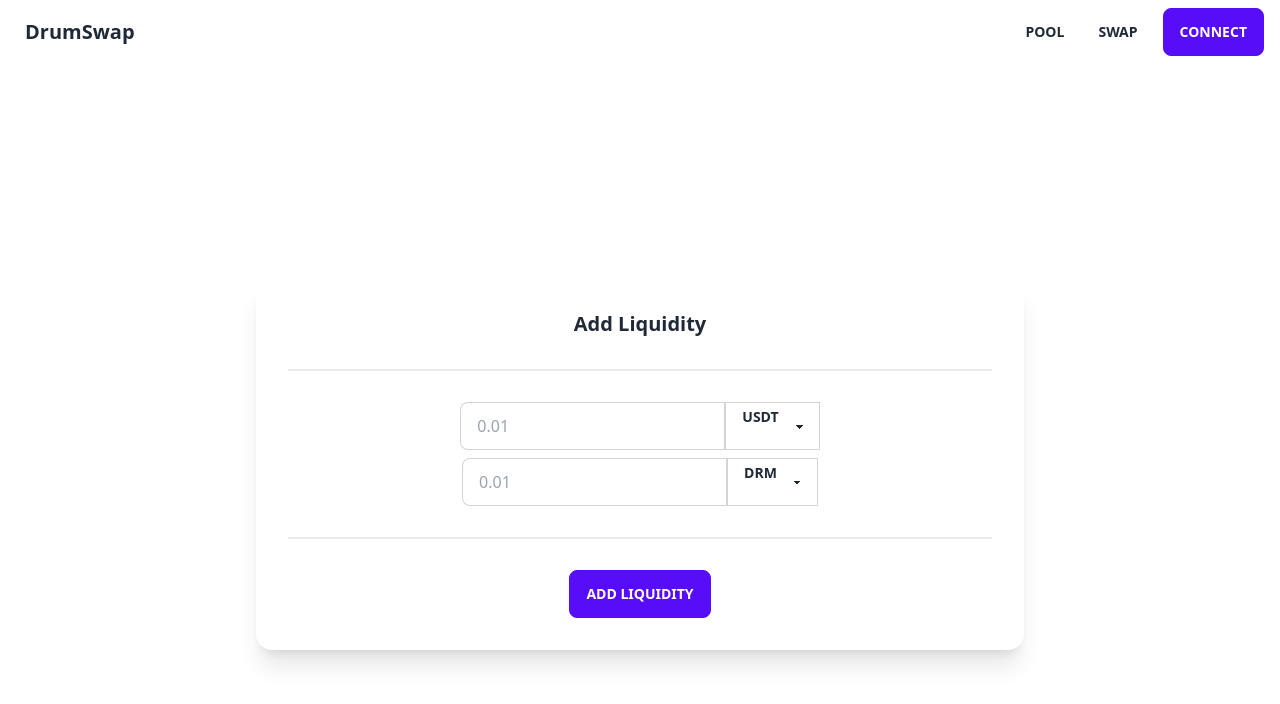
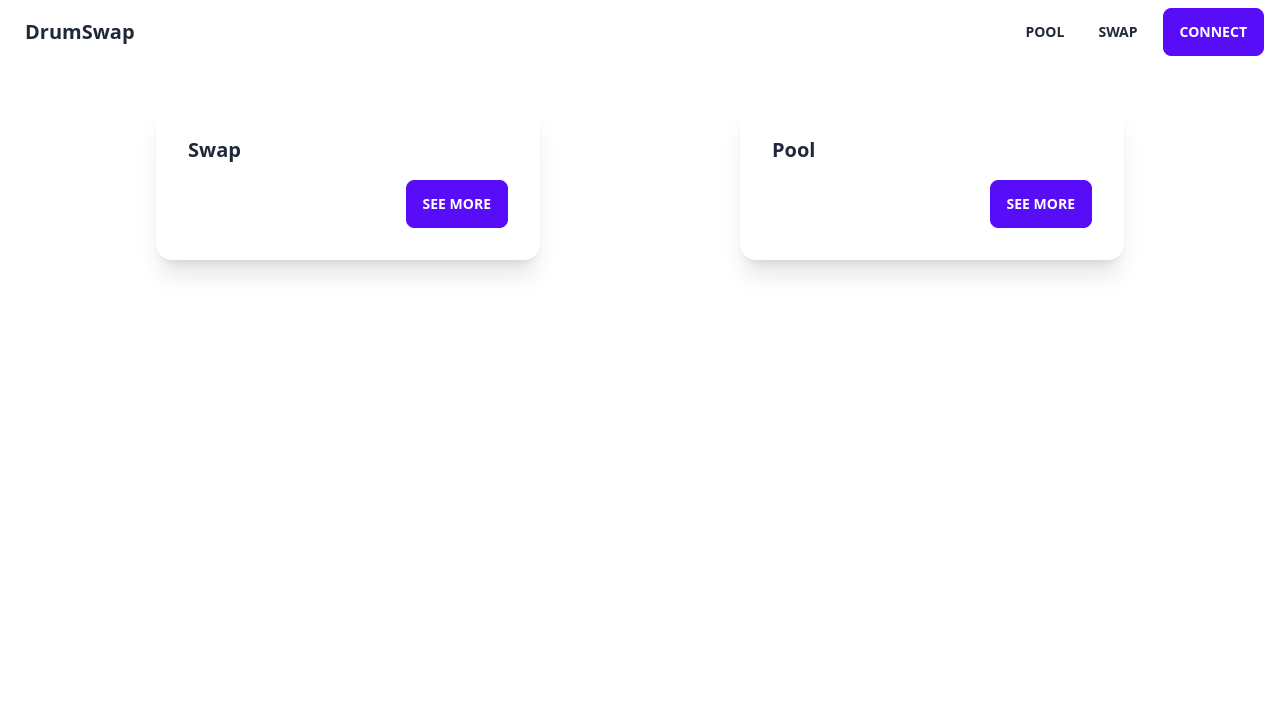
Before and after one commit to DarkMiclos/DrumSwap-Hackathon, a React (Vite) app in the folder frontend/: page / in a window 1280 px wide. Shown: the top 704 px of the page. Built offline with nearby package versions, Linux system fonts and the light colour scheme.

Commit message:
Make changes to homepage

```diff
--- a/frontend/src/App.tsx
+++ b/frontend/src/App.tsx
@@ -2,7 +2,7 @@ import React from "react";
 import { Routes, Route } from "react-router-dom";
 import Swap from "./pages/Swap";
 import Pool from "./pages/Pool";
-import Test from "./pages/Test";
+import Home from "./pages/Home";
 import Navbar from "./components/Navbar";
 
 const App = () => {
@@ -10,7 +10,7 @@ const App = () => {
     <>
       <Navbar />
       <Routes>
-        <Route path="/" element={<Test />} />
+        <Route path="/" element={<Home />} />
         <Route path="/swap" element={<Swap />} />
         <Route path="/pool" element={<Pool />} />
       </Routes>
--- /dev/null
+++ b/frontend/src/pages/Home.tsx
@@ -0,0 +1,34 @@
+import { Link } from "react-router-dom";
+
+const Home = () => {
+  return (
+    <>
+      <div className="grid grid-cols-2 gap-4 w-[90%] mx-auto mt-10">
+        <div className="card w-96 bg-base-100 shadow-xl mx-auto">
+          <div className="card-body">
+            <h2 className="card-title">Swap</h2>
+            <p></p>
+            <div className="card-actions justify-end">
+              <Link to="/swap" className="btn btn-primary">
+                see more
+              </Link>
+            </div>
+          </div>
+        </div>
+        <div className="card w-96 bg-base-100 shadow-xl mx-auto">
+          <div className="card-body">
+            <h2 className="card-title">Pool</h2>
+            <p></p>
+            <div className="card-actions justify-end">
+              <Link to="/pool" className="btn btn-primary">
+                see more
+              </Link>
+            </div>
+          </div>
+        </div>
+      </div>
+    </>
+  );
+};
+
+export default Home;
```
